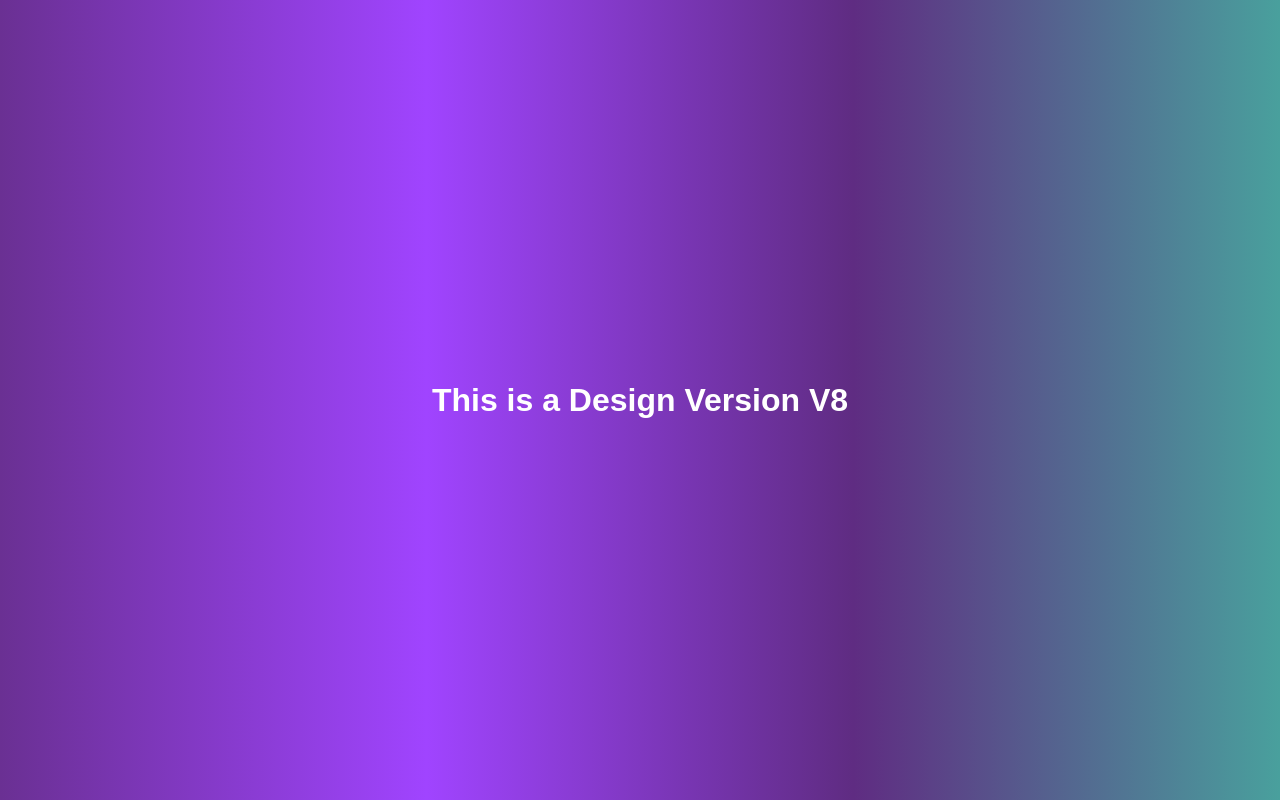
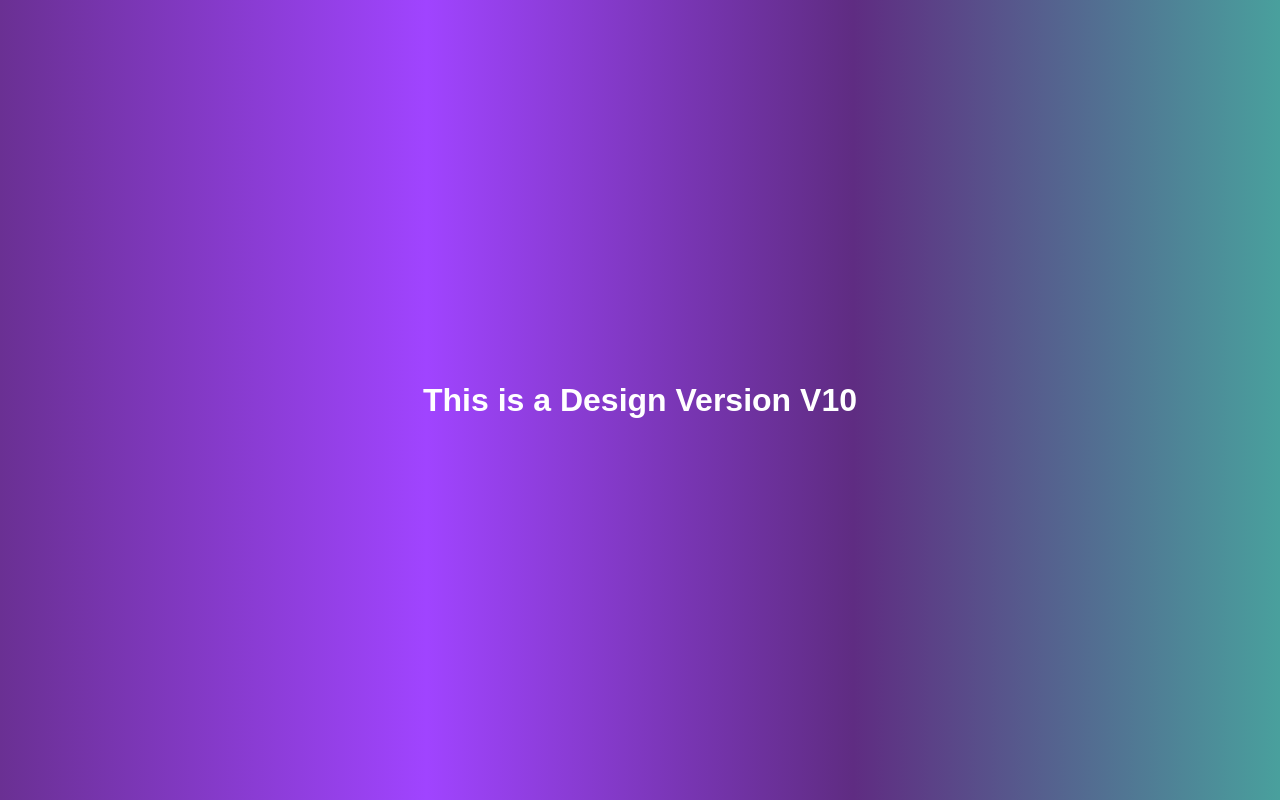
Before and after one commit to laxmanukadam/devops, a plain HTML site: page index.html in a window 1280 px wide. Drawn offline with Linux system fonts and the light colour scheme.

Commit message:
V10 added

```diff
--- a/index.html
+++ b/index.html
@@ -10,7 +10,7 @@
 </head>
 
 <body>
-    <h1>This is a Design Version V8</h1>
+    <h1>This is a Design Version V10</h1>
 
 </body>
 
```
